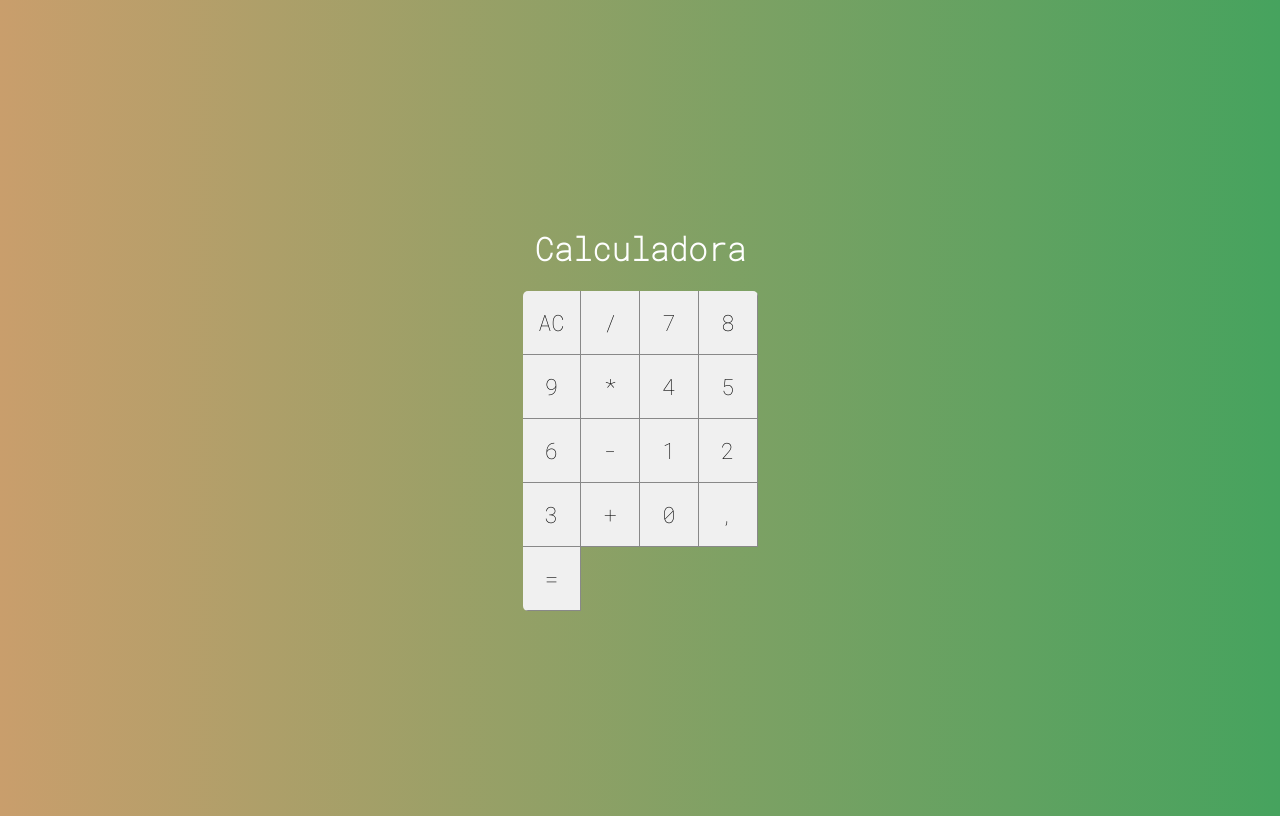
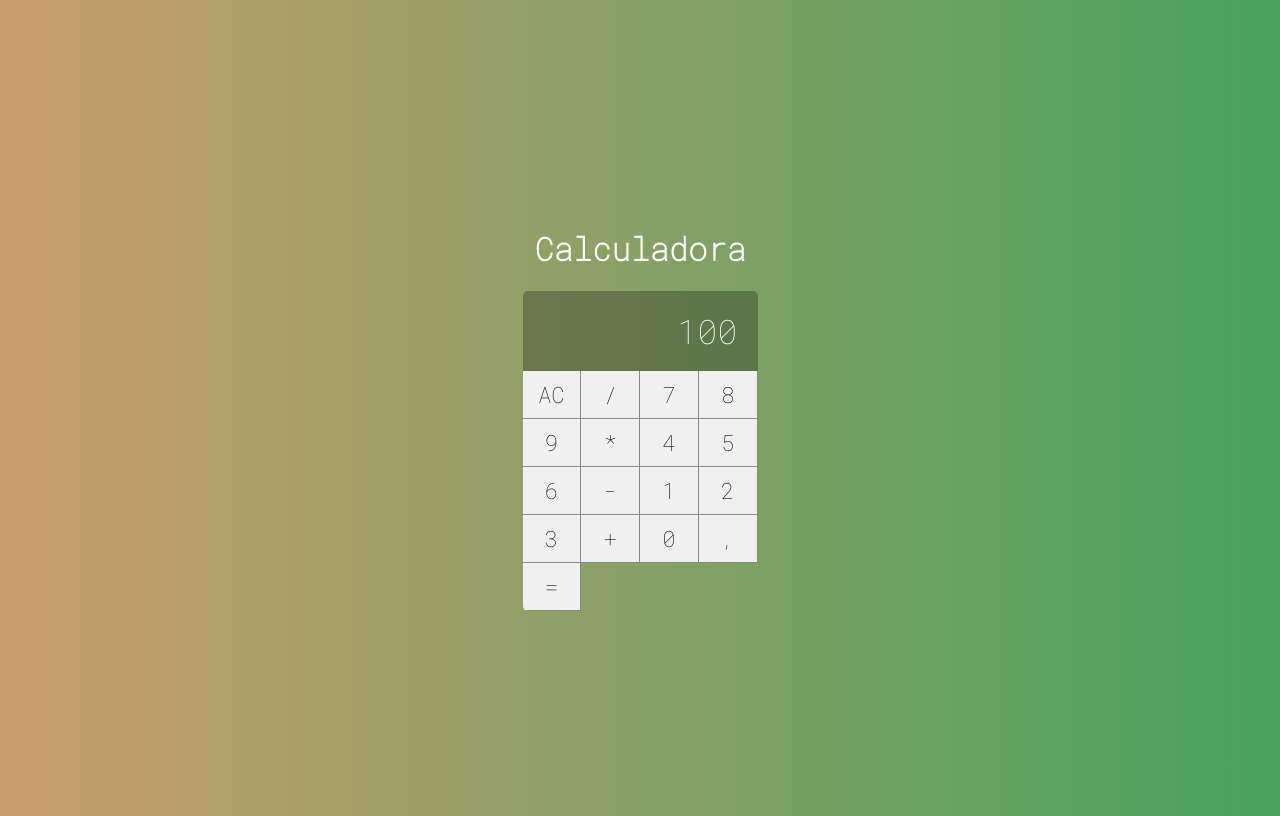
Before and after one commit to LeoFerreira-96/calculator-in-React, a React (Create React App) app: page / in a window 1280 px wide. Built offline with nearby package versions, Linux system fonts and the light colour scheme.

Commit message:
criado componente Display

```diff
--- /dev/null
+++ b/src/components/Display.css
@@ -0,0 +1,11 @@
+.display {
+    grid-column: span 4;
+    background-color: #0004;
+
+    display: flex;
+    justify-content: flex-end;
+    align-items: center;
+    padding: 20px;
+    font-size: 2.1em;
+    overflow: hidden;
+}
--- /dev/null
+++ b/src/components/Display.jsx
@@ -0,0 +1,5 @@
+import React from 'react'
+import './Display.css'
+
+export default props =>
+<div className="display">{props.value}</div>
--- a/src/main/Calculator.css
+++ b/src/main/Calculator.css
@@ -7,5 +7,5 @@
 
     display: grid;
     grid-template-columns: repeat(4, 25%);
-    grid-template-rows: 48px 48px 48px 48px 48px,;
+    grid-template-rows: 1fr 48px 48px 48px 48px 48px;
 }
--- a/src/main/Calculator.jsx
+++ b/src/main/Calculator.jsx
@@ -1,12 +1,14 @@
 import React, { Component } from 'react'
 import './Calculator.css'
 
+import Display from '../components/Display'
 import Button from '../components/Button'
 
 export default class Calculator extends Component {
     render() {
         return (
             <div className="calculator">
+                <Display value={100}/>
                 <Button label="AC"/>
                 <Button label="/"/>
                 <Button label="7"/>
```
